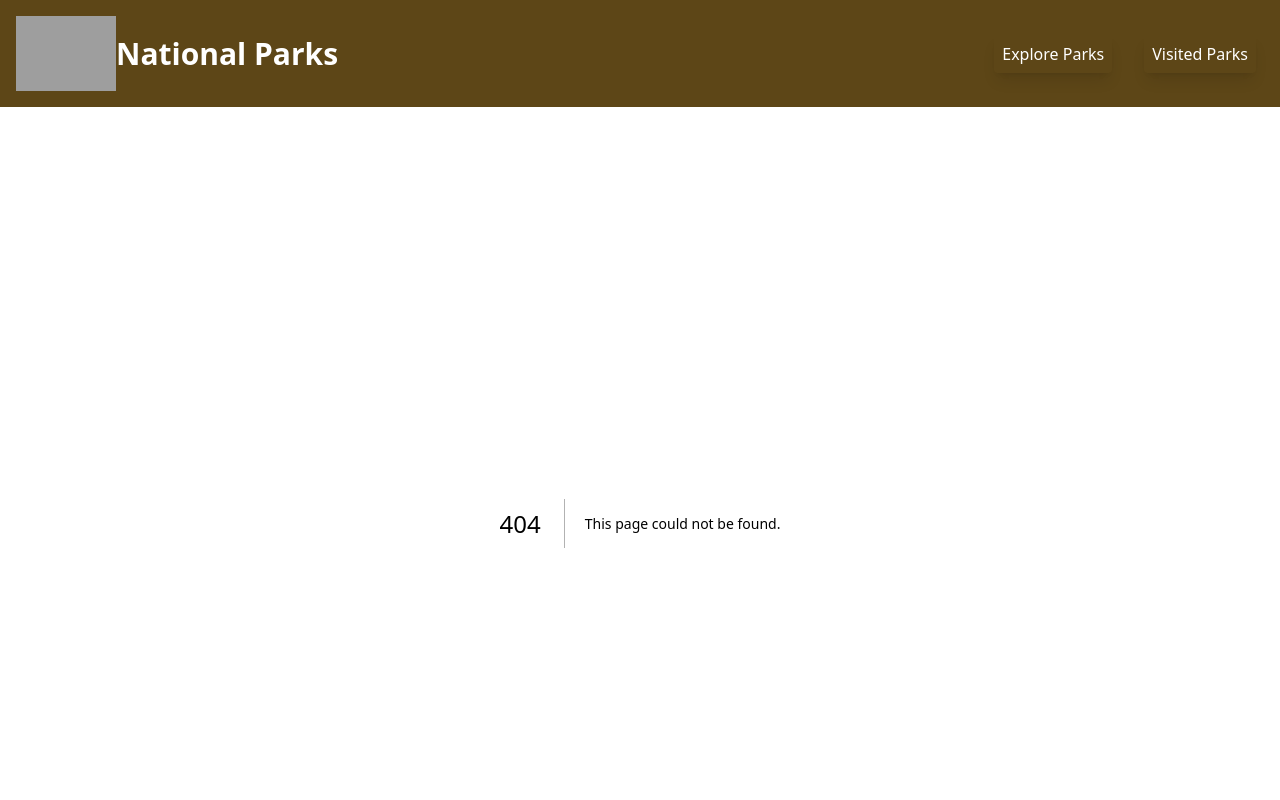
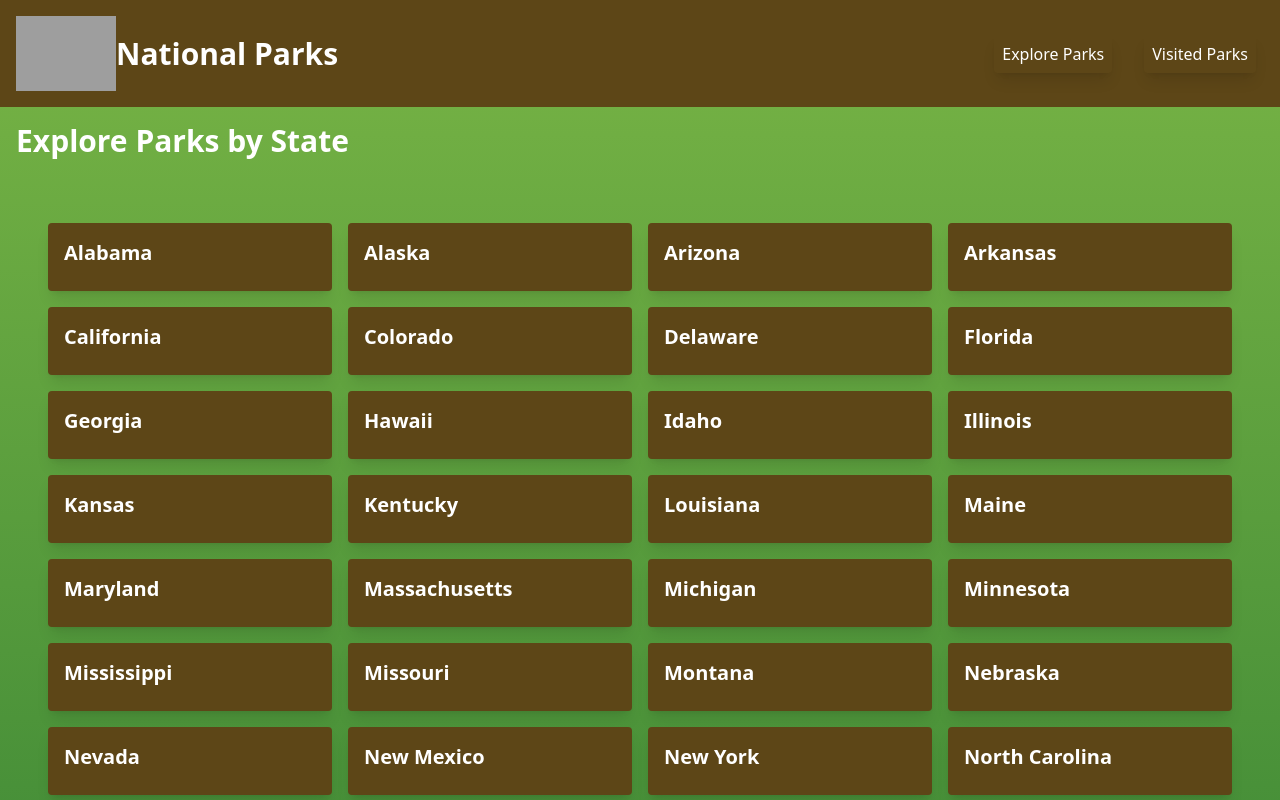
Before and after one commit to payneandrew/national-park-tracker, a Next.js app: page /states in a window 1280 px wide. Before the commit this address had no page. Shown: the top 800 px of the page. Built offline with nearby package versions, Linux system fonts and the light colour scheme; grey boxes are pictures that could not be loaded.

Commit message:
Redesigned home page

```diff
--- a/app/globals.css
+++ b/app/globals.css
@@ -18,7 +18,10 @@
 
 body {
   color: rgb(var(--foreground-rgb));
-  /* Use national park-inspired colors for the background */
   background: linear-gradient(to bottom, #78b445, #2e7d32)
     rgb(var(--background-start-rgb));
+  .landing-page-background {
+    background-image: url('/blue-ridge-parkway.jpeg');
+    background-size: cover;
+  }
 }
--- a/app/layout.tsx
+++ b/app/layout.tsx
@@ -34,7 +34,7 @@ export default function RootLayout({
               <ul className="flex space-x-4">
                 <li>
                   <Link
-                    href="/"
+                    href="/states"
                     className="hover:bg-national-park-green rounded p-2 m-2 transform transition-transform duration-200 hover:scale-105 text-white shadow-lg"
                   >
                     Explore Parks
@@ -52,7 +52,7 @@ export default function RootLayout({
             </div>
           </nav>
 
-          <main className="container mx-auto p-4">{children}</main>
+          <main className="container">{children}</main>
 
           <footer className="bg-wood-trees text-white text-center p-4">
             {new Date().getFullYear()} National Parks Tracker by Andrew Payne
--- a/app/page.tsx
+++ b/app/page.tsx
@@ -1,30 +1,17 @@
 import { USStates } from '@/mocks/states';
-import Link from 'next/link';
 
 export default function Page() {
   const states = Object.entries(USStates).map(([stateCode, stateName]) => ({
     stateCode,
     stateName,
   }));
+
   return (
     <>
-      <h1 className="text-3xl font-semibold mb-4 text-white">
-        Explore Parks by State
-      </h1>
-      <main className="flex min-h-screen flex-col justify-between p-12">
-        <div className="grid grid-cols-1 sm:grid-cols-2 md:grid-cols-3 lg:grid-cols-4 gap-4">
-          {states.map(({ stateCode, stateName }) => (
-            <Link
-              key={stateCode}
-              href={{ pathname: `/state/${stateCode}` }}
-              className="rounded overflow-hidden shadow-lg p-4 bg-wood-trees cursor-pointer transform transition-transform duration-200 hover:scale-105"
-            >
-              <p className="font-bold text-xl mb-2 text-white text-bold">
-                {stateName}
-              </p>
-            </Link>
-          ))}
-        </div>
+      <main className="flex h-screen w-screen landing-page-background">
+        <h1 className="text-8xl font-semibold m-4 text-white">
+          Explore America's National Parks
+        </h1>
       </main>
     </>
   );
--- a/app/state/[stateCode]/page.tsx
+++ b/app/state/[stateCode]/page.tsx
@@ -17,7 +17,7 @@ const StatePage = async ({ params }: { params: { stateCode: string } }) => {
       </Head>
 
       <div className="container mx-auto mt-8">
-        <h1 className="text-3xl font-semibold mb-4 text-white">{`${
+        <h1 className="text-3xl font-semibold m-4 text-white">{`${
           USStates[stateCode as keyof typeof USStates]
         } Parks`}</h1>
         <Parks stateCode={stateCode} />
--- /dev/null
+++ b/app/states/page.tsx
@@ -0,0 +1,32 @@
+import { USStates } from '@/mocks/states';
+import Link from 'next/link';
+
+export default function Page() {
+  const states = Object.entries(USStates).map(([stateCode, stateName]) => ({
+    stateCode,
+    stateName,
+  }));
+
+  return (
+    <>
+      <h1 className="text-3xl font-semibold m-4 text-white">
+        Explore Parks by State
+      </h1>
+      <main className="flex min-h-screen flex-col justify-between p-12">
+        <div className="grid grid-cols-1 sm:grid-cols-2 md:grid-cols-3 lg:grid-cols-4 gap-4">
+          {states.map(({ stateCode, stateName }) => (
+            <Link
+              key={stateCode}
+              href={{ pathname: `/state/${stateCode}` }}
+              className="rounded overflow-hidden shadow-lg p-4 bg-wood-trees cursor-pointer transform transition-transform duration-200 hover:scale-105"
+            >
+              <p className="font-bold text-xl mb-2 text-white text-bold">
+                {stateName}
+              </p>
+            </Link>
+          ))}
+        </div>
+      </main>
+    </>
+  );
+}
--- a/app/visited-parks/page.tsx
+++ b/app/visited-parks/page.tsx
@@ -1,9 +1,9 @@
-import VisitedParks from "../components/visited-parks";
+import VisitedParks from '../components/visited-parks';
 
 export default async function VisitedParksPage() {
   return (
     <>
-      <h1 className="text-3xl font-semibold mb-4 text-white">Visited Parks</h1>
+      <h1 className="text-3xl font-semibold m-4 text-white">Visited Parks</h1>
       <main className="flex min-h-screen flex-col justify-between p-24">
         <VisitedParks />
       </main>
--- a/package.json
+++ b/package.json
@@ -12,6 +12,7 @@
     "@react-google-maps/api": "^2.19.2",
     "@types/react": "18.2.21",
     "@types/react-dom": "18.2.7",
+    "@types/react-simple-maps": "^3.0.3",
     "autoprefixer": "10.4.15",
     "axios": "^1.5.0",
     "eslint": "8.49.0",
@@ -20,6 +21,7 @@
     "postcss": "8.4.29",
     "react": "18.2.0",
     "react-dom": "18.2.0",
+    "react-simple-maps": "^3.0.0",
     "react-spinners": "^0.13.8",
     "sharp": "^0.32.5",
     "swr": "^2.2.2",
@@ -30,6 +32,7 @@
   },
   "devDependencies": {
     "@types/googlemaps": "^3.43.3",
-    "@types/node": "^20.6.0"
+    "@types/node": "^20.6.0",
+    "postcss-nesting": "^12.0.1"
   }
 }
--- a/postcss.config.js
+++ b/postcss.config.js
@@ -1,6 +1,7 @@
 module.exports = {
   plugins: {
+    'tailwindcss/nesting': {},
     tailwindcss: {},
     autoprefixer: {},
   },
-}
+};
```
Also changed, not shown: public/blue-ridge-parkway.jpeg (added), 1 other file (tests, documents, lock files or other folders).
